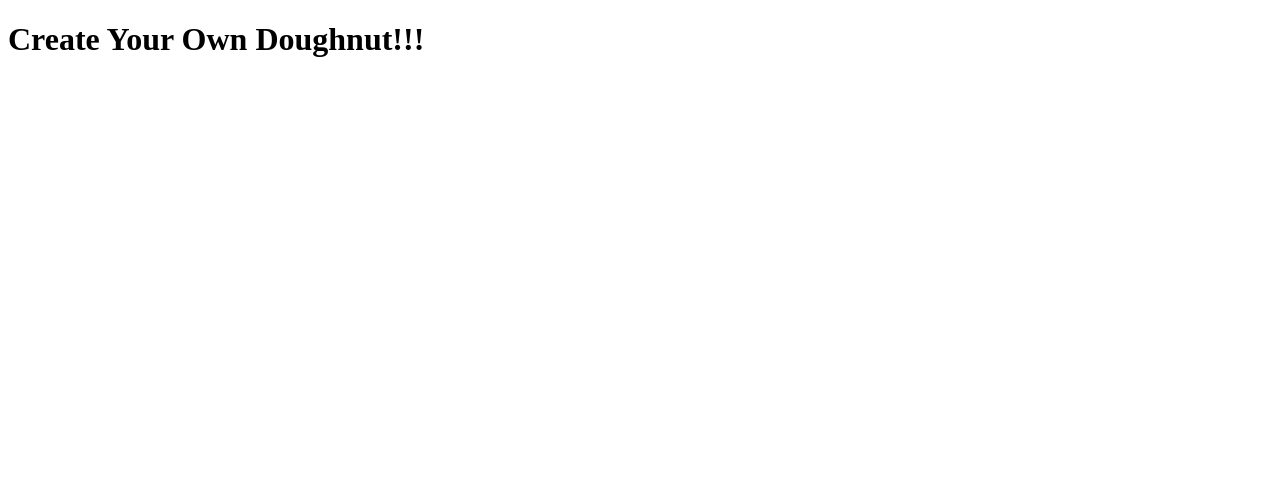
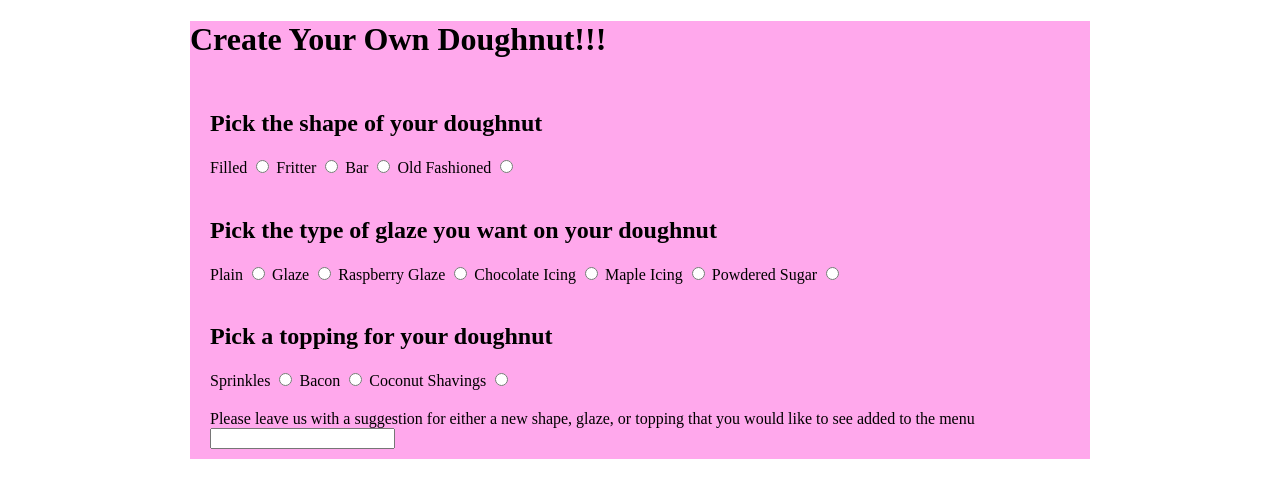
Before and after one commit to rubenmateas/local_storage, a website: page index.html in a window 1280 px wide. Drawn offline with Linux system fonts and the light colour scheme.

Commit message:
form completion and addition of css

```diff
--- a/index.html
+++ b/index.html
@@ -6,15 +6,59 @@
     <title>Doughnut Shop</title>
   </head>
   <body>
-    <div>
-
+    <div class="site-container">
       <h1>
-          Create Your Own Doughnut!!!
+        Create Your Own Doughnut!!!
       </h1>
-
-      <div class="textBox">
-        <form>
-
+      <div class="form-container">
+        <h2>Pick the shape of your doughnut</h2>
+        <form class="doughnut-shape">
+          <label for="shape">Filled</label>
+          <input type="radio" name="doughnut-shape" class="shape">
+          <label for="shape">Fritter</label>
+          <input type="radio" name="doughnut-shape" class="shape">
+          <label for="shape">Bar</label>
+          <input type="radio" name="doughnut-shape" class="shape">
+          <label for="shape">Old Fashioned</label>
+          <input type="radio" name="doughnut-shape" class="shape">
+        </form>
+      </div>
+      <div class="form-container">
+        <h2>Pick the type of glaze you want on your doughnut</h2>
+        <form class="doughnut-glaze">
+          <label for="glaze">Plain</label>
+          <input type="radio" name="doughnut-glaze" class="glaze">
+          <label for="glaze">Glaze</label>
+          <input type="radio" name="doughnut-glaze" class="glaze">
+          <label for="glaze">Raspberry Glaze</label>
+          <input type="radio" name="doughnut-glaze" class="glaze">
+          <label for="glaze">Chocolate Icing</label>
+          <input type="radio" name="doughnut-glaze" class="glaze">
+          <label for="glaze">Maple Icing</label>
+          <input type="radio" name="doughnut-glaze" class="glaze">
+          <label for="glaze">Powdered Sugar</label>
+          <input type="radio" name="doughnut-glaze" class="glaze">
+        </form>
+      </div>
+      <div class="form-container">
+        <h2>Pick a topping for your doughnut</h2>
+        <form class="doughnut-topping">
+          <label for="topping">Sprinkles</label>
+          <input type="radio" name="doughnut-topping" class="topping">
+          <label for="topping">Bacon</label>
+          <input type="radio" name="doughnut-topping" class="topping">
+          <label for="topping">Coconut Shavings</label>
+          <input type="radio" name="doughnut-topping" class="topping">
+        </form>
+      </div>
+      <div class="form-container">
+        <form class="cust-reply">
+          <label for="reply">
+            Please leave us with a suggestion for either a new shape, glaze, or
+            topping that you would like to see added to the menu
+          </label>
+          <br />
+          <input type="text" name="cust-reply" class="reply">
         </form>
       </div>
     </div>
--- a/styles.css
+++ b/styles.css
@@ -0,0 +1,8 @@
+.site-container {
+  margin: auto;
+  background-color: #ffa8ec;
+  max-width: 900px;
+}
+.form-container {
+  padding: 10px 20px;
+}
```
